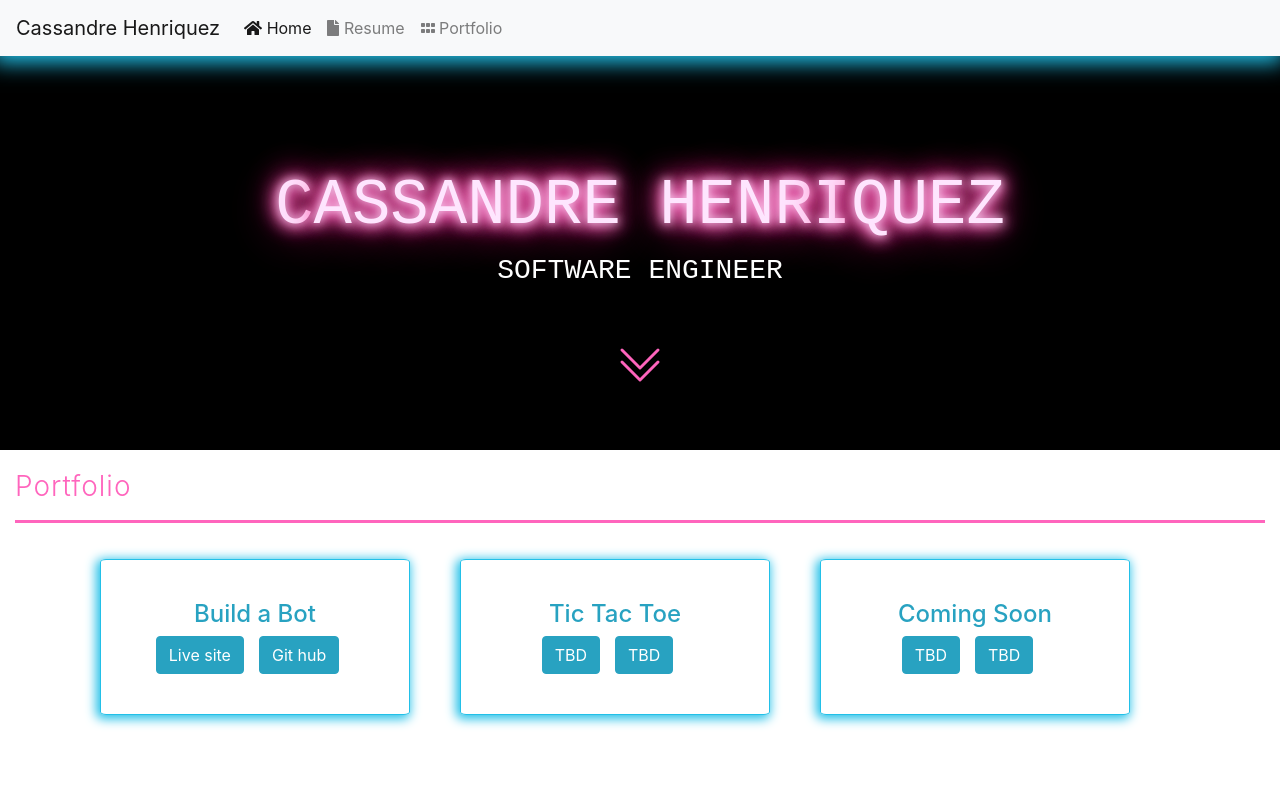
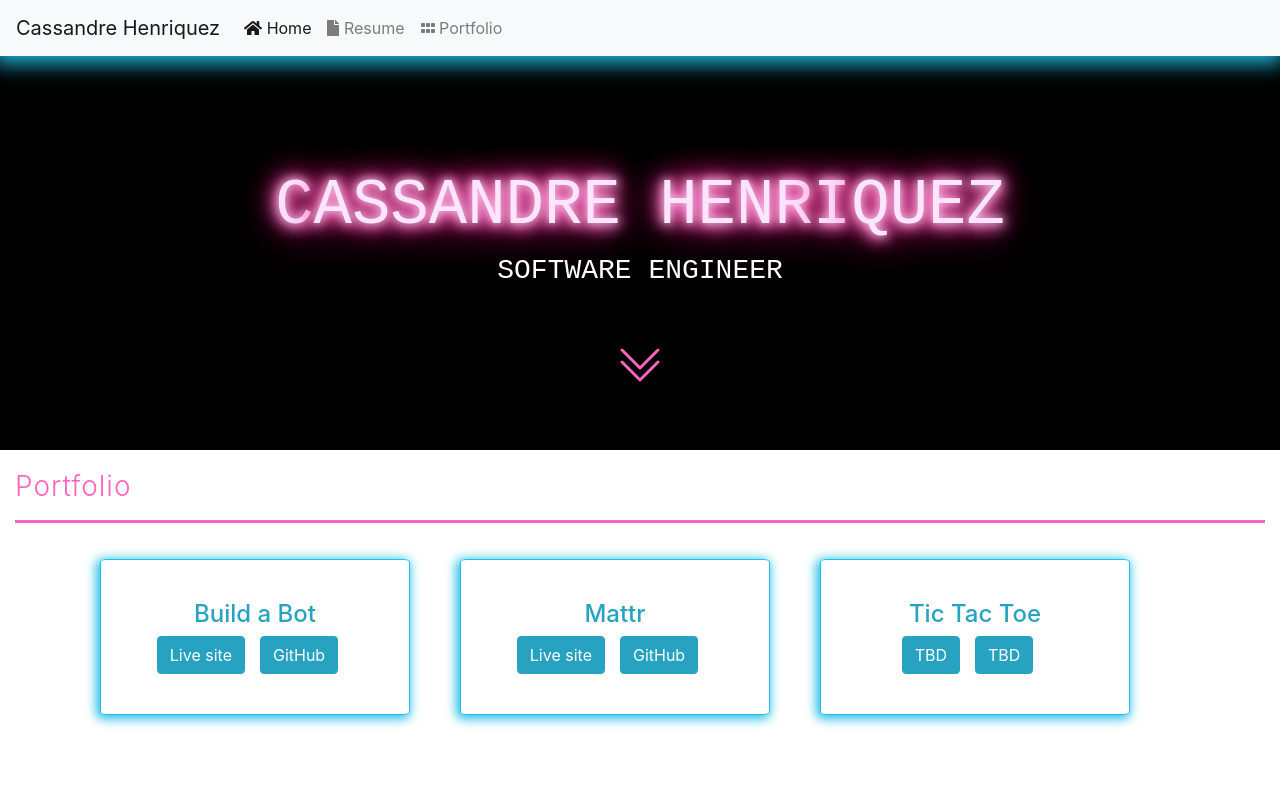
Before and after one commit to cassandreh1/cassandre-portfolio, an Angular app: page /home in a window 1280 px wide. Shown: the top 800 px of the page. Built offline with nearby package versions, Linux system fonts and the light colour scheme.

Commit message:
adding mattr page to portfolio

```diff
--- a/src/app/portfolio/portfolio.component.html
+++ b/src/app/portfolio/portfolio.component.html
@@ -7,17 +7,17 @@
     <div class="col-sm-12 col-md-3 portfolio-item">
         <h4>Build a Bot</h4>
         <a class="btn btn-outline-primary" href="https://cassandrehenriquez-build-a-bot.netlify.app">Live site</a>
-        <a class="btn btn-outline-primary" href="https://github.com/cassandreh1/build-a-bot">Git hub</a>
+        <a class="btn btn-outline-primary" href="https://github.com/cassandreh1/build-a-bot">GitHub</a>
+    </div>
+    <div class="col-sm-12 col-md-3 portfolio-item">
+        <h4>Mattr</h4>
+        <a class="btn btn-outline-primary" href="https://cassandreh1.github.io/Mode-Dev/">Live site</a>
+        <a class="btn btn-outline-primary" href="https://github.com/cassandreh1/Mode-Dev">GitHub</a>
     </div>
     <div class="col-sm-12 col-md-3 portfolio-item">
         <h4>Tic Tac Toe</h4>
         <a class="btn btn-outline-primary" href="javascript:void(0)">TBD</a>
         <a class="btn btn-outline-primary"href="javascript:void(0)">TBD</a>
     </div>
-    <div class="col-sm-12 col-md-3 portfolio-item">
-        <h4>Coming Soon</h4>
-        <a class="btn btn-outline-primary" href="javascript:void(0)">TBD</a>
-        <a class="btn btn-outline-primary" href="javascript:void(0)">TBD</a>
-    </div>
 </div>
 </div>
```
